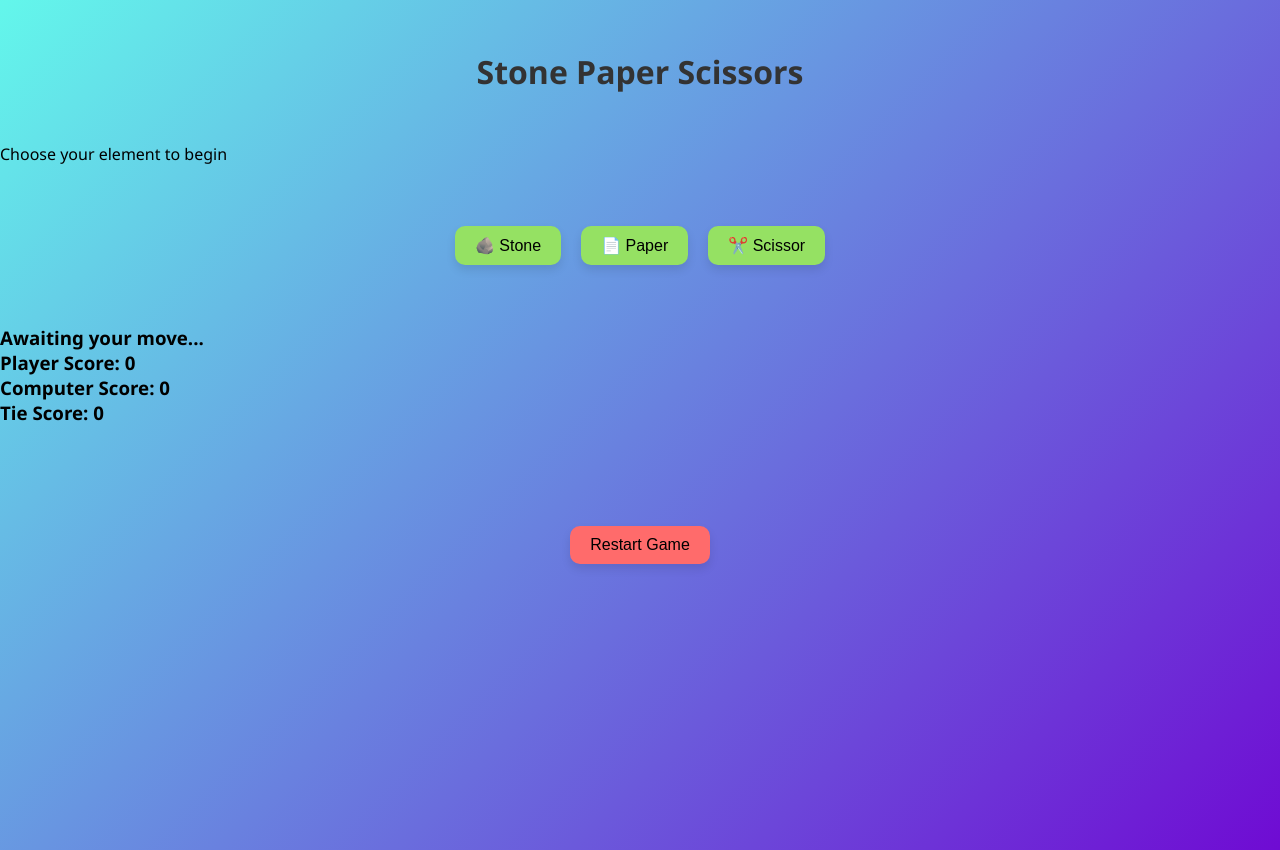
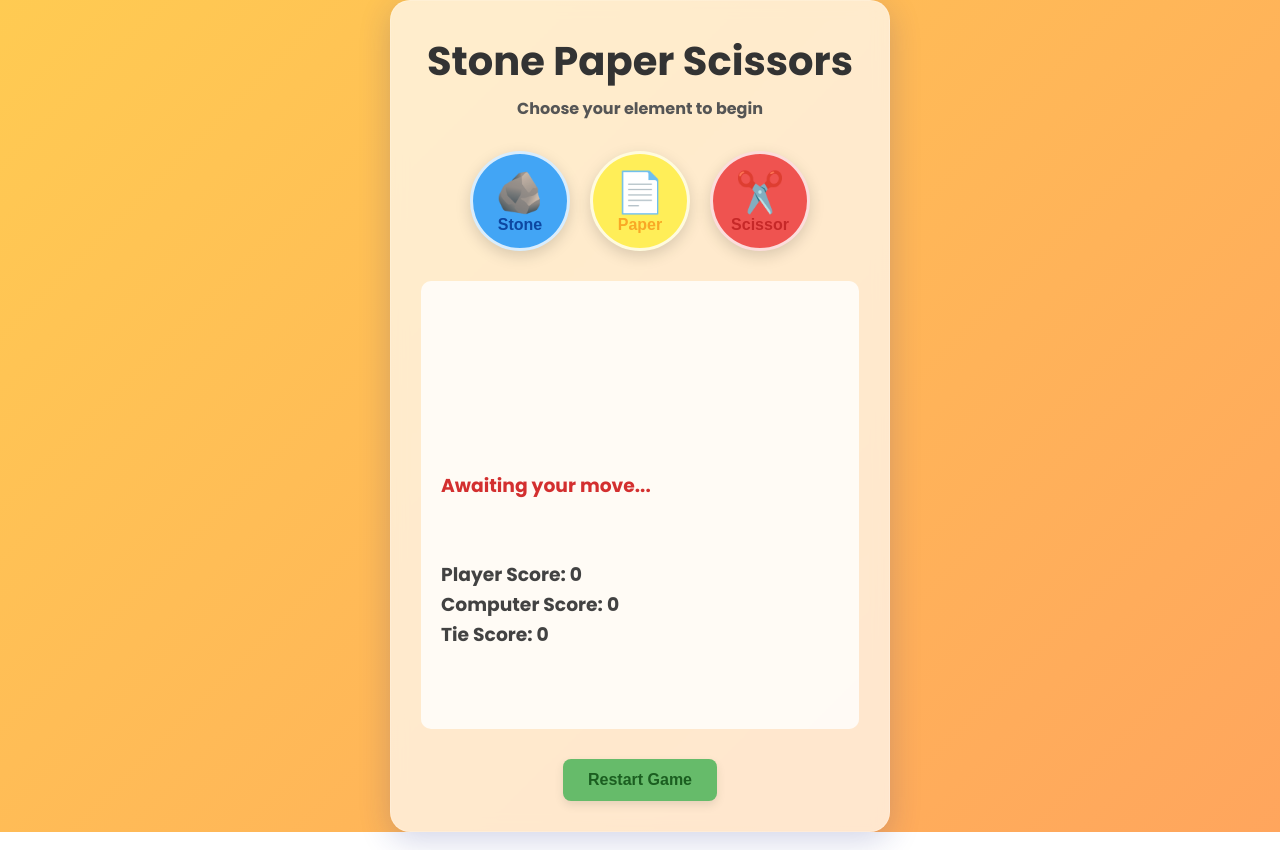
Before and after one commit to maneesh84/stone_paper_scissor, a plain HTML site: page stone_paper_sissor/index.html in a window 1280 px wide. Drawn offline with Linux system fonts and the light colour scheme.

Commit message:
final project

```diff
--- a/stone_paper_sissor/style.css
+++ b/stone_paper_sissor/style.css
@@ -1,76 +1,198 @@
-*{
+@import url('https://fonts.googleapis.com/css2?family=Poppins:wght@400;700&display=swap');
+
+
+* {
     margin: 0;
     padding: 0;
-
-}
-body {
-  height: 100vh;
-  background: linear-gradient(135deg, #63f7eb, #6f0bd3);
-  font-family: 'Segoe UI', Tahoma, Geneva, Verdana, sans-serif;
-  margin: 0;
-}
-.name{
-    text-align: center;
-    margin-top: 20px;
-    font-size: 2em;
-    color: #333;
-    margin: 50px;
+    box-sizing: border-box;
 }
 
-.container{
+body {
+    font-family: 'Poppins', 'Segoe UI', sans-serif;
+    font-weight: 600;
+    min-height: 100vh;
+    background: linear-gradient(135deg, #4fc3f7, #ffd54f, #ff8a65);
+    background-size: 400% 400%;
+    animation: gradientBG 15s ease infinite;
+    display: grid;
+    place-items: center;
+}
+
+/* color wheel for the background */
+@keyframes gradientBG {
+    0% { background-position: 0% 50%; }
+    50% { background-position: 100% 50%; }
+    100% { background-position: 0% 50%; }
+}
+
+/* outer main container */
+.game-wrapper {
+    width: 90%;
+    max-width: 500px;
+    background: rgba(255, 255, 255, 0.7);
+    backdrop-filter: blur(8px);
+    border-radius: 20px;
+    padding: 30px;
+    box-shadow: 0 8px 32px 0 rgba(31, 38, 135, 0.2);
+    border: 1px solid rgba(255, 255, 255, 0.18);
+    text-align: center;
+}
+
+/* header and title */
+header {
+    margin-bottom: 30px;
+    animation: fadeInDown 1s ease-out;
+}
+
+.name {
+    font-size: 2.5rem;
+    font-weight: 700;
+    color: #333;
+    margin-bottom: 5px;
+}
+
+header p {
+    font-size: 1rem;
+    color: #555;
+}
+
+/* elements container */
+.container {
     display: flex;
     justify-content: center;
+    gap: 20px;
+    margin-bottom: 30px;
+}
+
+/* basic design for elements */
+.btn {
+    border: 3px solid rgba(255, 255, 255, 0.8);
+    border-radius: 50%;
+    width: 100px;
+    height: 100px;
+    font-size: 1rem;
+    font-weight: 600;
+    cursor: pointer;
+    box-shadow: 0 5px 15px rgba(0, 0, 0, 0.15);
+    transition: all 0.2s ease;
+    display: flex;
+    flex-direction: column;
+    justify-content: center;
     align-items: center;
-    height: 20vh;
-    background-color: inherit;
+    animation: fadeInUp 1s ease-out;
+}
+
+.btn .icon {
+    font-size: 2.5rem;
+    transition: all 0.2s ease;
+}
+
+/* Individual Button Colors */
+
+/* Stone Button (Blue) */
+.container .btn:nth-of-type(1) {
+    background: #42a5f5;
+    color: #0d47a1;
+}
+.container .btn:nth-of-type(1):hover {
+    background: #2196f3;
+}
+
+/* Paper Button (Yellow) */
+.container .btn:nth-of-type(2) {
+    background: #ffee58;
+    color: #f9a825;
+}
+.container .btn:nth-of-type(2):hover {
+    background: #ffeb3b;
+}
+
+/* Scissor Button (Red) */
+.container .btn:nth-of-type(3) {
+    background: #ef5350;
+    color: #c62828;
+}
+.container .btn:nth-of-type(3):hover {
+    background: #f44336;
+}
+
+/* General button hover and active states */
+.btn:hover {
+    transform: translateY(-5px) scale(1.1);
+    box-shadow: 0 10px 20px rgba(0, 0, 0, 0.2);
+}
+
+.btn:hover .icon {
+    transform: scale(1.2) rotate(10deg);
+}
+
+.btn:active {
+    transform: translateY(0) scale(1.05);
 }
 
 
-.btn {
-  background: #95e163;
-  border: none;
-  border-radius: 10px;
-  padding: 10px 20px;
-  margin: 10px;
-  font-size: 16px;
-  cursor: pointer;
-  box-shadow: 0 5px 10px rgba(0, 0, 0, 0.1);
-  transition: transform 0.15s ease, background 0.15s ease;
+/* Results Display Area */
+.display {
+    background: rgba(255, 255, 255, 0.8);
+    border-radius: 10px;
+    padding: 20px;
+    min-height: 150px;
+    text-align: left;
+    color: #424242;
+    font-weight: 600;
+    line-height: 1.6;
+    white-space: pre-wrap;
+    margin-bottom: 30px;
+    animation: fadeInUp 1.2s ease-out;
 }
 
-.btn:hover {
-  transform: translateY(-3px) scale(1.05);
-  background: #65b15f;
+.display h3 {
+    margin-bottom: 8px;
+    animation: resultFadeIn 0.5s ease-in-out;
 }
 
-.btn:active {
-  transform: translateY(0) scale(0.98);
-  box-shadow: 0 3px 6px rgba(0, 0, 0, 0.15);
+#result {
+    font-weight: 700;
+    color: #d32f2f; /* Strong red for result */
 }
 
-.reset{
-  display: flex;
-  justify-content: center;
-  align-items: center;
-  height: 30vh;
-  background-color: inherit;
+/* Reset Button */
+.reset {
+    margin-top: 10px;
 }
 
 .reset-btn {
-  background: #ff6b6b;
-  border: none;
-  border-radius: 10px;
-  padding: 10px 20px;
-  font-size: 16px;
-  cursor: pointer;
-  box-shadow: 0 5px 10px rgba(0, 0, 0, 0.1);
-  transition: transform 0.15s ease, background 0.15s ease;
+    background: #66bb6a; /* Bright Green */
+    color: #1b5e20;
+    border: none;
+    border-radius: 8px;
+    padding: 12px 25px;
+    font-size: 1rem;
+    font-weight: 700;
+    cursor: pointer;
+    box-shadow: 0 4px 10px rgba(0, 0, 0, 0.1);
+    transition: all 0.2s ease;
+    animation: fadeInUp 1.4s ease-out;
 }
+
 .reset-btn:hover {
-  transform: translateY(-3px) scale(1.05);
-  background: #e63946;
+    background: #4caf50;
+    transform: translateY(-3px);
+    box-shadow: 0 6px 15px rgba(0, 0, 0, 0.15);
 }
-.reset-btn:active {
-  transform: translateY(0) scale(0.98);
-  box-shadow: 0 3px 6px rgba(0, 0, 0, 0.15);
+
+/* General Animations */
+@keyframes fadeInDown {
+    from { opacity: 0; transform: translateY(-20px); }
+    to { opacity: 1; transform: translateY(0); }
 }
+
+@keyframes fadeInUp {
+    from { opacity: 0; transform: translateY(20px); }
+    to { opacity: 1; transform: translateY(0); }
+}
+
+@keyframes resultFadeIn {
+    from { opacity: 0; }
+    to { opacity: 1; }
+}
```
